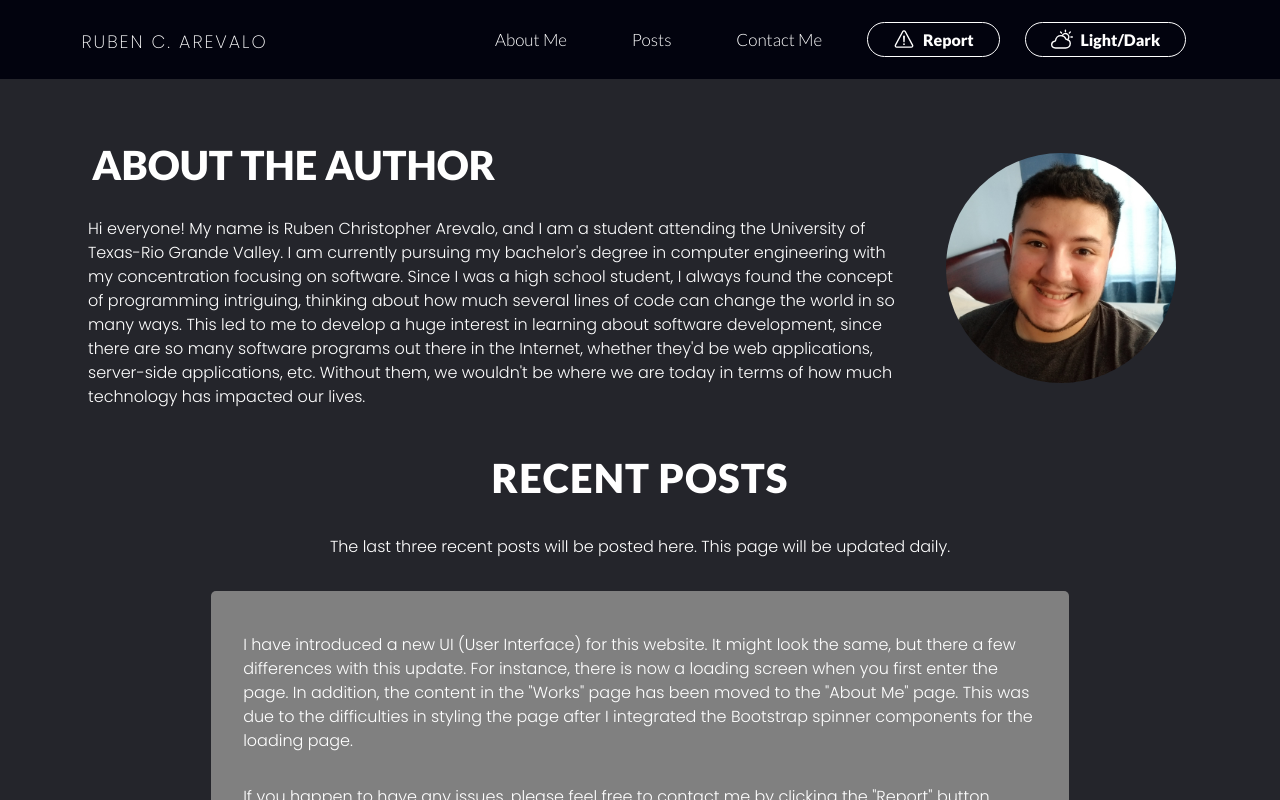
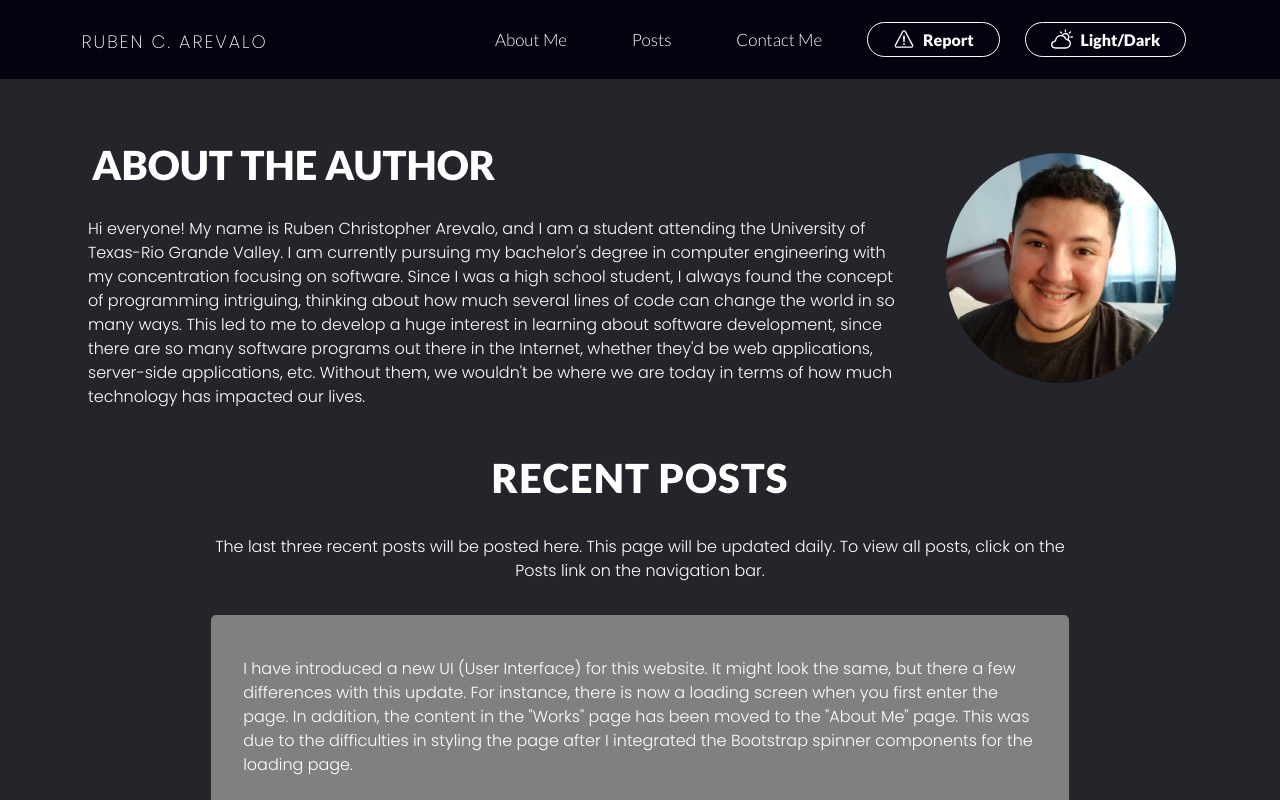
Before and after one commit to rchrisarevalo/personal-website, a React (Create React App) app: page /personal-website/about in a window 1280 px wide. Shown: the top 800 px of the page. Built offline with nearby package versions, Linux system fonts and the light colour scheme.

Commit message:
Updated information on Recent Posts.

```diff
--- a/src/Intro.js
+++ b/src/Intro.js
@@ -52,6 +52,7 @@ const Intro = () => {
                     <h1 id = "posts-title-intro">Recent Posts</h1>
                     <p id = "posts-description-intro">
                         The last three recent posts will be posted here. This page will be updated daily.
+                        To view all posts, click on the Posts link on the navigation bar.
                     </p>
                     <div className="post">
                         <p id="post-content">
```
